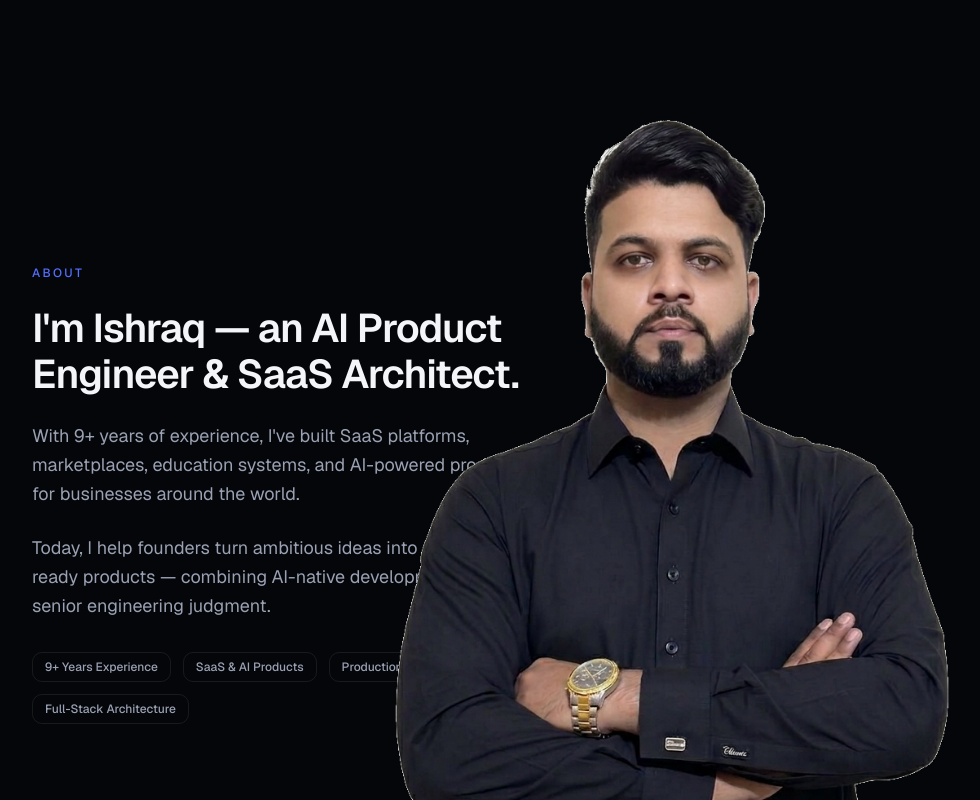
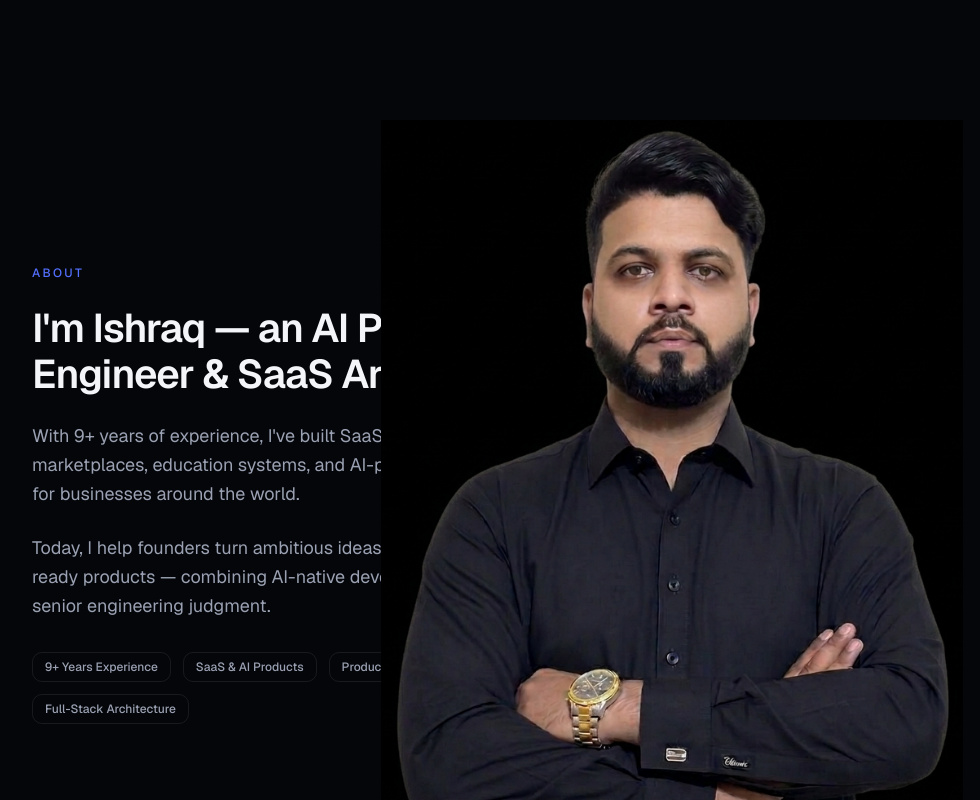
Before and after one commit to IshraqQureshi/ishraq-qureshi, a Next.js app: page / in a window 1280 px wide. Shown: the part 6040-6840 px from the top of the page, without its empty margins (8-988 px from the left). Built offline with nearby package versions, Linux system fonts and the light colour scheme; no server answers.

Commit message:
Update profile photo (JPG, solid black background)
Replaces public/ishraq/profile.png with the new portrait, used by the
homepage About section and both /mvp photo placements (hero + about)
via MVP_CONFIG.photoPath.

```diff
--- a/components/about/AboutSection.tsx
+++ b/components/about/AboutSection.tsx
@@ -43,7 +43,7 @@ export function AboutSection() {
 
       <div className="relative mx-auto mt-10 aspect-4/5 w-full max-w-150 lg:absolute lg:top-0 lg:right-[300px] lg:mx-0 lg:mt-0 lg:w-150">
         <Image
-          src="/ishraq/profile.png"
+          src="/ishraq/profile.jpg"
           alt="Ishraq Qureshi"
           fill
           sizes="(min-width: 1024px) 600px, 100vw"
--- a/content/mvp-config.ts
+++ b/content/mvp-config.ts
@@ -21,7 +21,7 @@ export const MVP_CONFIG = {
   role: "AI Product Engineer & SaaS Architect",
   location: "Karachi, Pakistan (UTC+5)",
   overlapLine: "5+ hours overlap with US Eastern, full overlap with UK/EU",
-  photoPath: "/ishraq/profile.png",
+  photoPath: "/ishraq/profile.jpg",
   linkedinUrl: "https://www.linkedin.com/in/ishraq-qureshi",
   contactEmail: "hello@ishraqqureshi.com",
 
```
Also changed, not shown: public/ishraq/profile.jpg (added), public/ishraq/profile.png (deleted).
